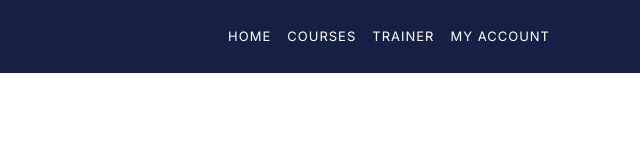
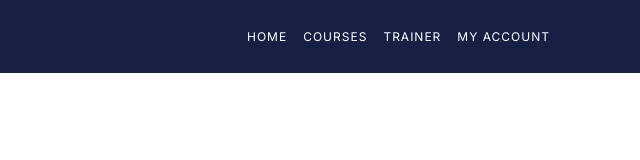
Before and after one commit to akjmalamin7/Online-Courses, a plain HTML site: page index.html in a window 1280 px wide. Shown: the full height of the page, 640-1280 px from the left. Drawn offline with nearby package versions, Linux system fonts and the light colour scheme.

Commit message:
add menu font size

```diff
--- a/assets/css/style.css
+++ b/assets/css/style.css
@@ -76,7 +76,7 @@ ul{
 }
 ul li.nav-item a.nav-link{
     color:#fff !important;
-    font-size:13px !important;
+    font-size:12px !important;
     letter-spacing: 1px;
     text-transform: uppercase;
 }
```
